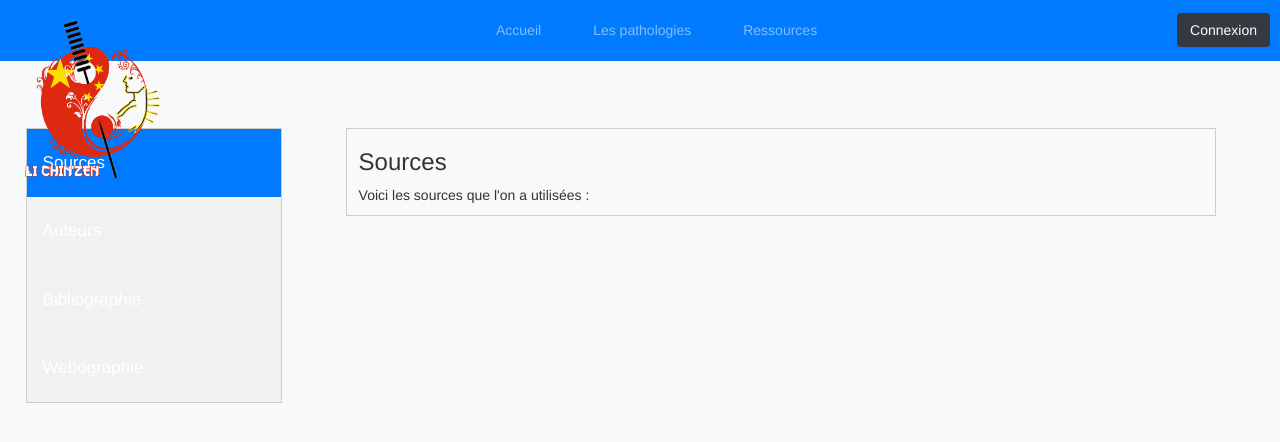
After one commit to SanchisFloriane/AAA_CPE, a PHP site: page /View/ressources.html in a window 1280 px wide. The commit adds this page. Shown: the top 442 px of the page. Run offline with PHP 8.4, Linux system fonts and the light colour scheme; some libraries are stand-ins or nearby versions.

Commit message:
Commit page ressource + menu

```diff
--- /dev/null
+++ b/View/ressources.html
@@ -0,0 +1,130 @@
+<!DOCTYPE html>
+<html lang="fr">
+
+<head>
+
+  <meta charset="utf-8">
+  <meta name="viewport" content="width=device-width, initial-scale=1, shrink-to-fit=no">
+  <meta name="description" content="">
+  <meta name="author" content="">
+
+  <title>PROJET TLI</title>
+
+  <!-- Bootstrap core CSS -->
+  <link href="vendor/bootstrap/css/bootstrap.min.css" rel="stylesheet">
+
+  <!-- Custom fonts for this template -->
+  <link href="vendor/font-awesome/css/font-awesome.min.css" rel="stylesheet" type="text/css">
+  <link href="https://fonts.googleapis.com/css?family=Montserrat:400,700" rel="stylesheet" type="text/css">
+  <link href="https://fonts.googleapis.com/css?family=Lato:400,700,400italic,700italic" rel="stylesheet" type="text/css">
+
+  <!-- Plugin CSS -->
+  <link href="vendor/magnific-popup/magnific-popup.css" rel="stylesheet" type="text/css">
+
+  <!-- Custom styles for this template -->
+  <link href="../css/freelancer.min.css" rel="stylesheet">
+  <link href="../css/style.css" rel="stylesheet">
+
+  <link rel="stylesheet" href="https://maxcdn.bootstrapcdn.com/bootstrap/4.1.0/css/bootstrap.min.css">
+
+  <link rel='stylesheet prefetch' href='https://maxcdn.bootstrapcdn.com/bootstrap/3.3.7/css/bootstrap.min.css'>
+</head>
+
+<body>
+
+
+
+<div id="carousel-example-generic" class="carousel slide" data-ride="carousel">
+  <!-- Indicators -->
+  <ol class="carousel-indicators">
+    <li data-target="#carousel-example-generic" data-slide-to="0" class="active"></li>
+    <li data-target="#carousel-example-generic" data-slide-to="1"></li>
+    <li data-target="#carousel-example-generic" data-slide-to="2"></li>
+  </ol>
+</div>
+
+<nav class="navbar navbar-fixed-top navbar-expand-md navbar-dark bg-primary">
+
+        <a class="navbar-brand mr-0" href="#">
+          <img src="../img/logo.png" alt="Logo" href="#page-top" >
+</a>
+
+
+    <div class="navbar-collapse collapse justify-content-center" id="collapsingNavbar">
+        <ul class="navbar-nav text-nowrap">
+           <li class="nav-item">
+                <a class="nav-link" href="index.html">Accueil</a>
+            </li>
+            <li class="nav-item">
+                <a class="nav-link" href="#">Les pathologies</a>
+            </li>
+            <li class="nav-item">
+                <a class="nav-link" href="ressources.html">Ressources</a>
+            </li>
+        </ul>
+    </div>
+    <button type="button" class="btn btn-dark">Connexion</button>
+
+
+</nav>
+
+
+
+    <div class="tab">
+        <button class="tablinks" onclick="openMenu(event, 'Sources')" id="defaultOpen">Sources</button>
+        <button class="tablinks" onclick="openMenu(event, 'Auteurs')">Auteurs</button>
+        <button class="tablinks" onclick="openMenu(event, 'Bibliographie')">Bibliographie</button>
+        <button class="tablinks" onclick="openMenu(event, 'Webographie')">Webographie</button>
+    </div>
+
+    <div id="Sources" class="tabcontent">
+        <h3>Sources</h3>
+        <p>Voici les sources que l'on a utilisées : </p>
+    </div>
+
+    <div id="Auteurs" class="tabcontent">
+        <h3>Auteurs</h3>
+        <ul>
+            <li>Sanchis Floriane</li>
+            <li>Picot Alexis</li>
+            <li>Dumas Tanguy</li>
+            <li>Dépasse Sébastien</li>
+            <li>De Paoli Benoit</li>
+            <li>Lepine Flavien</li>
+            <li>Pracca Basile</li>
+        </ul>
+    </div>
+
+    <div id="Bibliographie" class="tabcontent">
+        <h3>Bibliographie</h3>
+        <p>Voici la bibliographie utilisée : </p>
+    </div>
+
+    <div id="Webographie" class="tabcontent">
+        <h3>Webographie</h3>
+        <p>Voici la webographie que utilisée : </p>
+    </div>
+
+<!-- Bootstrap core JavaScript -->
+<script src="vendor/jquery/jquery.min.js"></script>
+<script src="vendor/bootstrap/js/bootstrap.bundle.min.js"></script>
+
+<!-- Plugin JavaScript -->
+<script src="vendor/jquery-easing/jquery.easing.min.js"></script>
+<script src="vendor/magnific-popup/jquery.magnific-popup.min.js"></script>
+
+<!-- Contact Form JavaScript -->
+<script src="../js/jqBootstrapValidation.js"></script>
+<script src="../js/contact_me.js"></script>
+
+    <!-- Custom scripts for this template -->
+    <script src="../js/freelancer.min.js"></script>
+    <script src="../js/menuVertical.js"></script>
+
+<script src="https://ajax.googleapis.com/ajax/libs/jquery/3.3.1/jquery.min.js"></script>
+<script src="https://cdnjs.cloudflare.com/ajax/libs/popper.js/1.14.0/umd/popper.min.js"></script>
+<script src="https://maxcdn.bootstrapcdn.com/bootstrap/4.1.0/js/bootstrap.min.js"></script>
+
+</body>
+
+</html>
--- a/View/test.php
+++ b/View/test.php
@@ -18,8 +18,6 @@ if (isset($_POST['creer']))
 <body>
 
 <form action="test.php" method="post">
-    Name: <input type="text" name="name"><br>
-    E-mail: <input type="text" name="email"><br>
     <input type="submit" name="creer">
 </form>
 
--- a/css/style.css
+++ b/css/style.css
@@ -36,3 +36,51 @@ img{
   padding-left: 3em;
   padding-right: 3em;
 }
+
+
+/* Style the tab */
+.tab {
+  float: left;
+  border: 1px solid #ccc;
+  background-color: #f1f1f1;
+  width: 20%;
+  margin-top: 10%;
+  margin-left: 2%;
+}
+
+/* Style the buttons inside the tab */
+.tab button {
+  display: block;
+  background-color: inherit;
+  color: white;
+  padding: 22px 16px;
+  width: 100%;
+  border: none;
+  outline: none;
+  text-align: left;
+  cursor: pointer;
+  transition: 0.3s;
+  font-size: 17px;
+}
+
+/* Change background color of buttons on hover */
+.tab button:hover {
+  background-color: #007bff;
+}
+
+/* Create an active/current "tab button" class */
+.tab button.active {
+  background-color: #007bff;
+}
+
+/* Style the tab content */
+.tabcontent {
+  float: left;
+  padding: 0px 12px;
+  width: 68%;
+  border-left: none;
+  margin-top: 10%;
+  margin-left: 5%;
+  margin-right: 5%;
+  border: 1px solid #ccc;
+}
--- /dev/null
+++ b/js/menuVertical.js
@@ -0,0 +1,16 @@
+function openMenu(evt, itemMenu) {
+    var i, tabcontent, tablinks;
+    tabcontent = document.getElementsByClassName("tabcontent");
+    for (i = 0; i < tabcontent.length; i++) {
+        tabcontent[i].style.display = "none";
+    }
+    tablinks = document.getElementsByClassName("tablinks");
+    for (i = 0; i < tablinks.length; i++) {
+        tablinks[i].className = tablinks[i].className.replace(" active", "");
+    }
+    document.getElementById(itemMenu).style.display = "block";
+    evt.currentTarget.className += " active";
+}
+
+// Get the element with id="defaultOpen" and click on it
+document.getElementById("defaultOpen").click();
```
Also changed, not shown: View/index.html (renamed from index.html, +16 -14 lines), d41d8cd9.htaccess (added).
